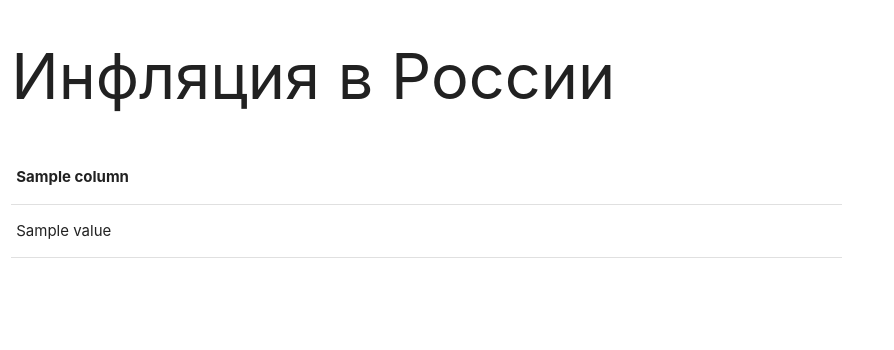
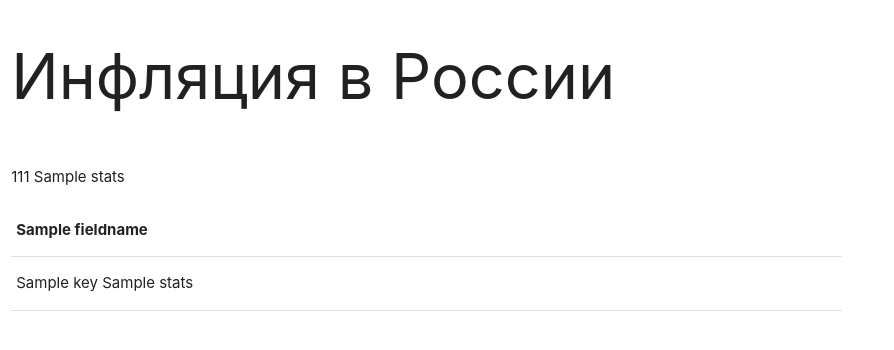
Before and after one commit to UlvacMoscow/Django_netology, a Django app: template dynamic-templates/task1/app/templates/inflation.html in a window 1280 px wide. Shown: the top 350 px of the page, without its empty margins (0-894 px from the left). Run offline with Django 3.2, Linux system fonts and the light colour scheme; the template is opened without the code that fills it: most values are stand-ins (such as "Sample title", 1, 10 or a date in 2020).

Commit message:
dictReader

```diff
--- a/dynamic-templates/task1/app/templates/inflation.html
+++ b/dynamic-templates/task1/app/templates/inflation.html
@@ -19,37 +19,21 @@
         <ul class="col s12 m8">
             <table class="bordered">
                 <thead>
-                    {% for column in columns %}
-                        {% if column == 'Суммарная'%}
-                            <th class="grey darken-1">{{ column }}</th>
+                    {% for fieldname in reader.fieldnames %}
+                        {% if fieldname == "Суммарная" %}
+                            <th class="">Всего</th>
                         {% else %}
-                            <th class="">{{ column }}</th>
+                            <th class=""> {{ fieldname }} </th>
                         {% endif %}
                     {% endfor %}
                 </thead>
                 <tbody>
-                    {% for row in inflation %}
-                        <tr>
-                            {% for key, value in row.items %}
-                                {% if key == 'Суммарная' %}
-                                    <td class="grey darken-1">{{ value }}</td>
-                                {% elif value < 0 %}
-                                    <td class="green darken-2">{{ value }}</td>
-                                {% elif value < 1 %}
-                                    <td class="">{{ value }}</td>
-                                {% elif value < 2 %}
-                                    <td class="red lighten-4">{{ value }}</td>
-                                {% elif  value <= 5 %}
-                                    <td class="red lighten-1">{{ value }}</td>
-                                {% elif value > 5 %}
-                                    <td class="red darken-4">{{ value }}</td>
-                                {% else %}
-                                    <td class="">{{ value }}</td>
-                                {% endif %}
-
-                            {% endfor %}
-                        </tr>
-                    {% endfor %}
+                    <tr>
+                        {% for key, stats in reader.items %}
+                                <p>111 {{ stats}}</p>
+                                <td>{{ key }} {{ stats }}</td>
+                        {% endfor %}
+                    </tr>
                 </tbody>
             </table>
        <!-- Ваша логика -->
```
Also changed, not shown: dynamic-templates/task1/app/views.py (+10 -3 lines).
